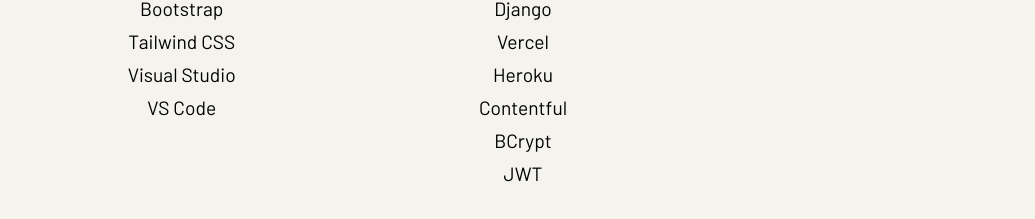
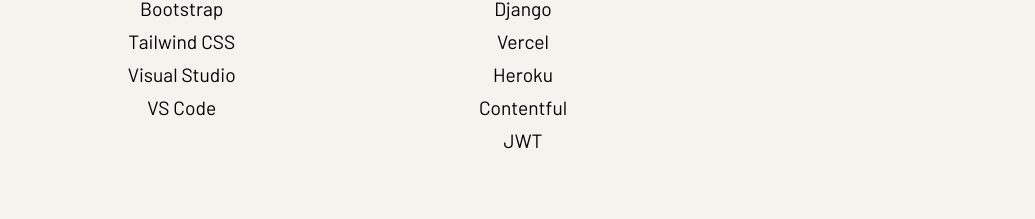
Before and after one commit to sanchezwebdev/gerardosanchez-portfolio, a Next.js app: page / in a window 1280 px wide. Shown: the part 1252-1471 px from the top of the page, without its empty margins (122-1157 px from the left). Built offline with nearby package versions, Linux system fonts and the light colour scheme.

Commit message:
removed markup list item

```diff
--- a/components/Development.jsx
+++ b/components/Development.jsx
@@ -61,7 +61,6 @@
               <li>Vercel</li>
               <li>Heroku</li>
               <li>Contentful</li>
-              <li>BCrypt</li>
               <li>JWT</li>
             </ul>
           </div>
```
